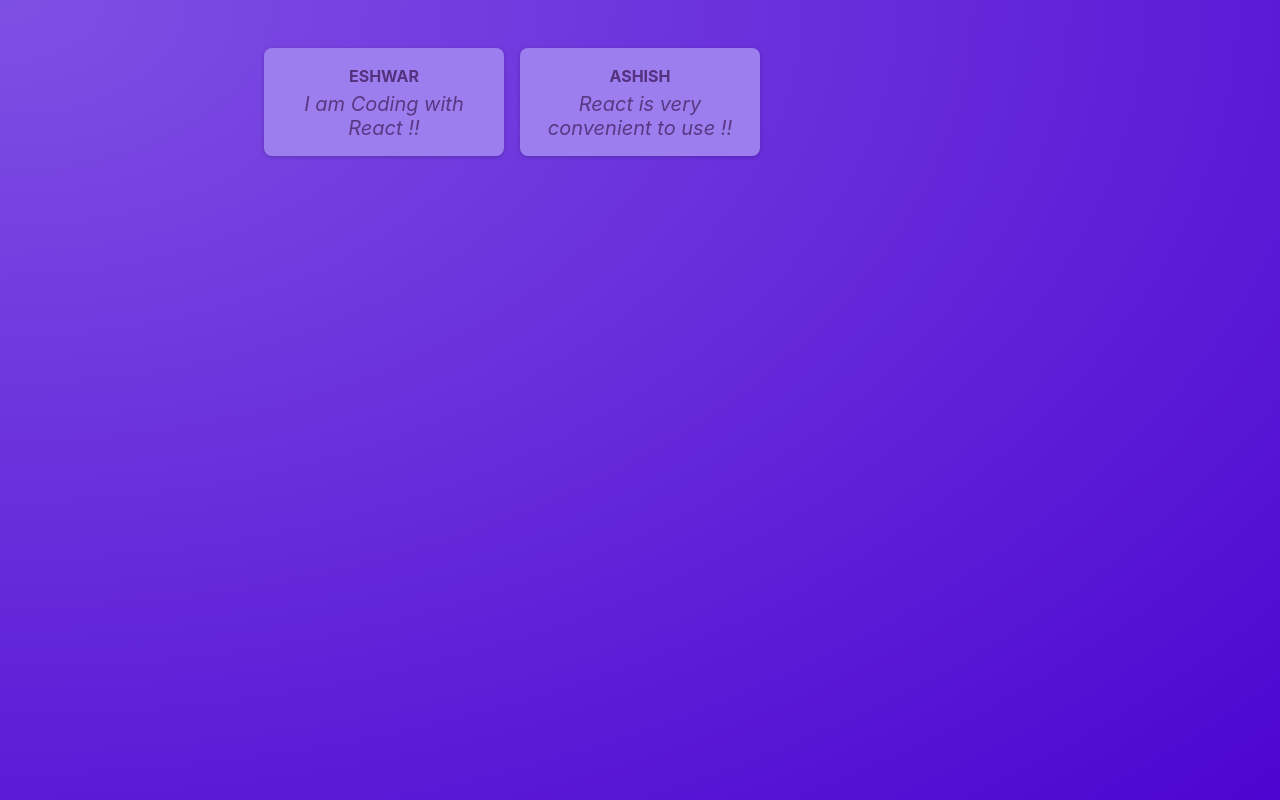
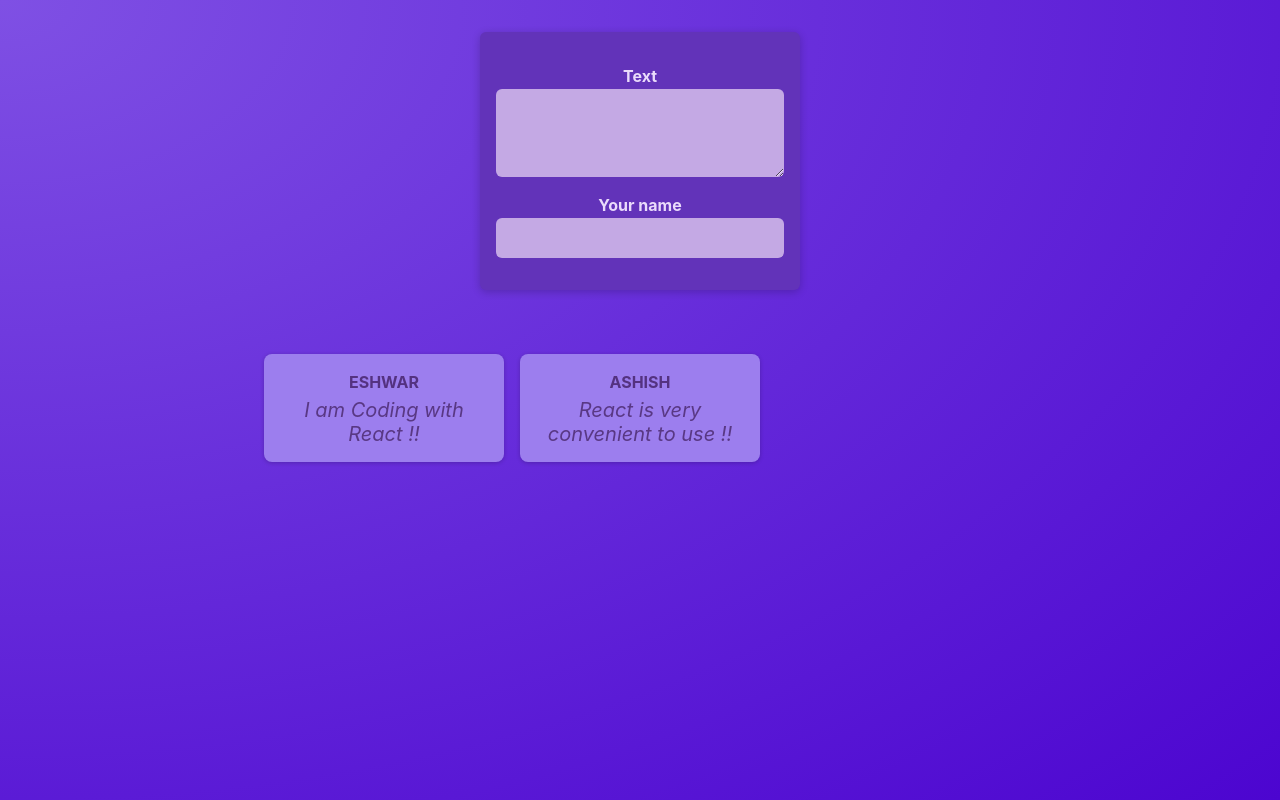
Before and after one commit to Eshwar-MS/React-Demo, a React (Vite) app: page / in a window 1280 px wide. Built offline with nearby package versions, Linux system fonts and the light colour scheme.

Commit message:
Adding Event Listener and working with States

```diff
--- /dev/null
+++ b/src/Components/NewPost.jsx
@@ -0,0 +1,31 @@
+import { useState } from "react";
+import classes from "./NewPost.module.css";
+
+function NewPost() {
+  const [updatedText, setUpdatedText] = useState("");
+  //The useState() hook not only stores a value but also tells React to re-render the component whenever the state is updated.
+  // updatedText: A state variable that holds the current value of the textarea.
+  // setUpdatedText: A function provided by useState to update the value of updatedText.
+  // Initial Value: The state is initialized with an empty string ("").
+
+  function changeBodyHandler(event) {
+    setUpdatedText(event.target.value);
+    //setUpdatedText(event.target.value) updates the state with the new value, triggering a re-render.
+  }
+
+  return (
+    <form className={classes.form}>
+      <p>
+        <label htmlFor="body">Text</label>
+        <textarea id="body" required rows={3} onChange={changeBodyHandler} />
+      </p>
+      <p>{updatedText}</p>
+      <p>
+        <label htmlFor="name">Your name</label>
+        <input type="text" id="name" required />
+      </p>
+    </form>
+  );
+}
+
+export default NewPost;
--- /dev/null
+++ b/src/Components/NewPost.module.css
@@ -0,0 +1,55 @@
+.form {
+  background-color: #6233b9;
+  padding: 1rem;
+  width: 20rem;
+  margin: 2rem auto;
+  border-radius: 6px;
+  box-shadow: 0 2px 8px rgba(0, 0, 0, 0.2);
+}
+
+.form label {
+  display: block;
+  margin-bottom: 0.05rem;
+  color: #eadbfb;
+  font-weight: bold;
+}
+
+.form input,
+.form textarea {
+  display: block;
+  width: 100%;
+  font: inherit;
+  padding: 0.5rem;
+  border-radius: 6px;
+  border: none;
+  background-color: #c4a9e4;
+  color: #28262c;
+}
+
+.actions {
+  display: flex;
+  justify-content: flex-end;
+  gap: 0.5rem;
+}
+
+.actions button {
+  cursor: pointer;
+  font: inherit;
+  padding: 0.5rem 1.5rem;
+  border: none;
+  border-radius: 4px;
+  background-color: #34036c;
+  color: #e5d5f7;
+}
+
+.actions button:hover {
+  background-color: #23014a;
+}
+
+.actions button[type="button"] {
+  background-color: transparent;
+}
+
+.actions button[type="button"]:hover {
+  color: #d1bee6;
+}
--- a/src/Components/PostsList.jsx
+++ b/src/Components/PostsList.jsx
@@ -1,12 +1,16 @@
+import NewPost from "./NewPost";
 import Post from "./Post";
 import styles from "./PostsList.module.css";
 
 function PostsList() {
   return (
-    <ul className={styles.posts}>
-      <Post author="Eshwar" message="I am Coding with React !!" />
-      <Post author="Ashish" message="React is very convenient to use !!" />
-    </ul>
+    <>
+      <NewPost />
+      <ul className={styles.posts}>
+        <Post author="Eshwar" message="I am Coding with React !!" />
+        <Post author="Ashish" message="React is very convenient to use !!" />
+      </ul>
+    </>
   );
 }
 
```
